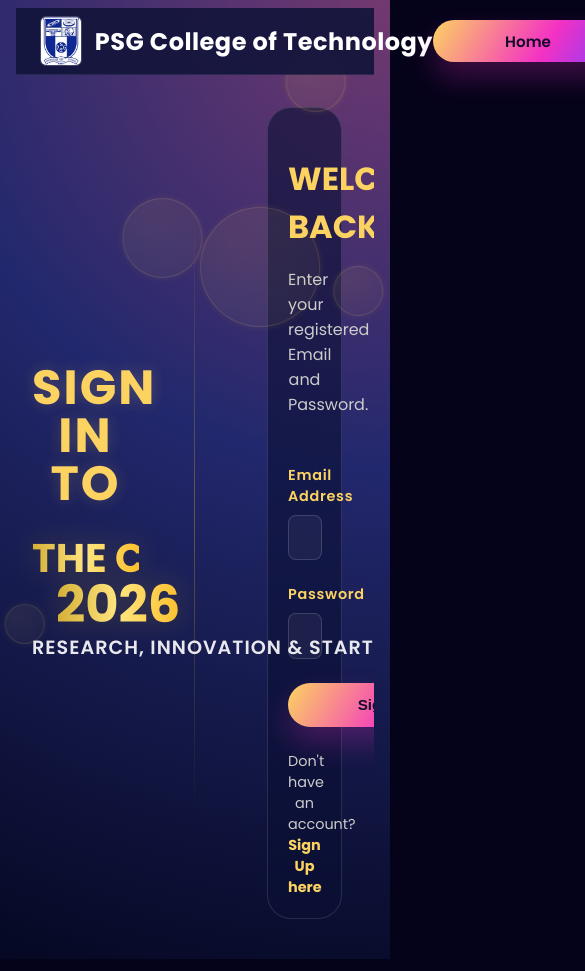
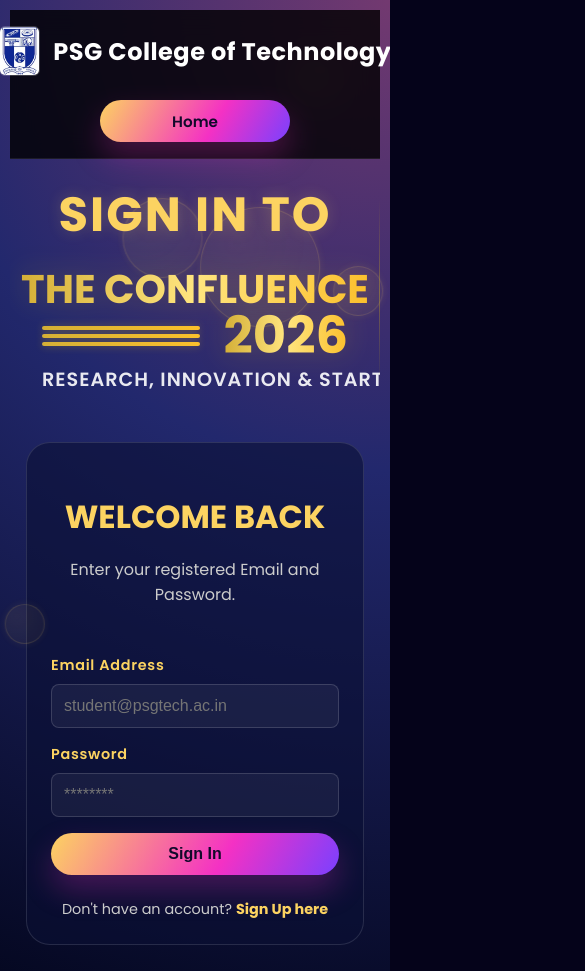
Before and after one commit to Rajeev260806/confluence_new, a React (Vite) app: page /signin in a window 390 px wide. Shown: the top 971 px of the page, 585 px wide, since content can reach past the window. Built offline with nearby package versions, Linux system fonts and the light colour scheme.

Commit message:
Enhance mobile responsiveness in App.css and adjust dashboard layout for better alignment

```diff
--- a/src/App.css
+++ b/src/App.css
@@ -2154,3 +2154,150 @@
   box-shadow: 0 4px 10px rgba(252, 211, 97, 0.3);
   background: #fff; /* Turns white on hover for a crisp look */
 }
+
+/* =========================================================================
+   MOBILE RESPONSIVENESS
+   (Paste this at the bottom of App.css)
+   ========================================================================= */
+
+@media screen and (max-width: 900px) {
+
+  /* --- 1. GENERAL PAGE STRUCTURE --- */
+  .page {
+    height: auto;
+    min-height: 100vh;
+    padding: 10px;
+    overflow-x: hidden; /* Prevent horizontal scroll */
+  }
+
+  /* --- 2. NAVIGATION BAR --- */
+  .site-nav {
+    flex-direction: column;
+    height: auto;
+    padding: 1rem;
+    gap: 1rem;
+    background: rgba(0, 0, 0, 0.8); /* Darker background for readability */
+  }
+
+  .site-nav__brand {
+    width: 100%;
+    justify-content: center;
+    margin-bottom: 0.5rem;
+  }
+
+  .site-nav__brand img {
+    height: 40px; /* Slightly smaller logo */
+  }
+
+  .nav-center-block {
+    margin: 0;
+    order: 2; /* Move timer below branding */
+    margin-bottom: 0.5rem;
+  }
+
+  .nav-timer {
+    font-size: 1rem;
+    padding: 0.5rem 1rem;
+  }
+
+  /* --- 3. AUTH LAYOUT (Sign In / Sign Up) --- */
+  .auth-wrapper {
+    flex-direction: column;
+    height: auto;
+    width: 100%;
+  }
+
+  /* The Left Side (Hero Text) */
+  .auth-left {
+    width: 100%;
+    height: auto;
+    min-height: auto;
+    padding: 2rem 1rem;
+    justify-content: center;
+    text-align: center;
+  }
+
+  .hero-container {
+    margin-left: 0;
+    align-items: center; /* Center align text */
+  }
+
+  .hero-main-text {
+    font-size: 2.5rem; /* Smaller text */
+    text-align: center;
+  }
+
+  .hero-middle-row {
+    justify-content: center;
+  }
+
+  .hero-year-text {
+    font-size: 1.5rem;
+  }
+
+  /* The Right Side (Form) */
+  .auth-right {
+    width: 100%;
+    padding: 0;
+    justify-content: center;
+  }
+
+  .form-container, .auth-box {
+    width: 100%;
+    max-width: 100%;
+    margin: 0;
+    padding: 1rem;
+  }
+
+  .panel {
+    padding: 1.5rem; /* Less padding on mobile cards */
+  }
+
+  /* --- 4. DASHBOARD SPECIFICS --- */
+  /* Stack the grid columns (Idea & Inventor cards) */
+  .grid--two {
+    grid-template-columns: 1fr !important;
+    display: flex;
+    flex-direction: column;
+    gap: 1.5rem;
+  }
+
+  /* Fix the dashboard hero spacing */
+  .dashboard-hero {
+    margin-bottom: 2rem !important;
+  }
+
+  /* Fix the expanded card forms */
+  .card-expanded-content {
+    padding: 0;
+  }
+
+  /* Stack form inputs that are side-by-side */
+  .form-grid-2 {
+    grid-template-columns: 1fr;
+    gap: 1rem;
+  }
+
+  /* --- 5. FORM ELEMENTS --- */
+  .form-group {
+    margin-bottom: 1rem;
+  }
+
+  /* Make inputs easier to tap */
+  .form-input, .form-select, .btn {
+    font-size: 16px; /* Prevents iOS zoom on focus */
+    padding: 12px;
+  }
+
+  /* Radio buttons vertical stack */
+  .form-group[style*="display: flex"] {
+    flex-direction: column;
+    align-items: flex-start;
+    gap: 10px !important;
+  }
+
+  /* Bubbles: Reduce count/opacity to save mobile battery */
+  .bubble {
+    opacity: 0.3;
+  }
+}
--- a/src/Dashboard.jsx
+++ b/src/Dashboard.jsx
@@ -246,7 +246,7 @@
           <h1 style={{ fontSize: '2rem', color: '#ffffff', letterSpacing: '2px', textTransform: 'uppercase' }}>Event Registration</h1>
         </div>
 
-        <div className="auth-left dashboard-hero" style={{ width: 'auto', padding: 0, justifyContent: 'center', marginBottom: '3rem' }}>
+        <div className="auth-left dashboard-hero" style={{ justifyContent: 'center', marginBottom: '3rem' }}>
           <div className="hero-container" style={{ marginLeft: 0 }}>
             <h1 className="hero-main-text">THE CONFLUENCE</h1>
             <div className="hero-middle-row">
```
